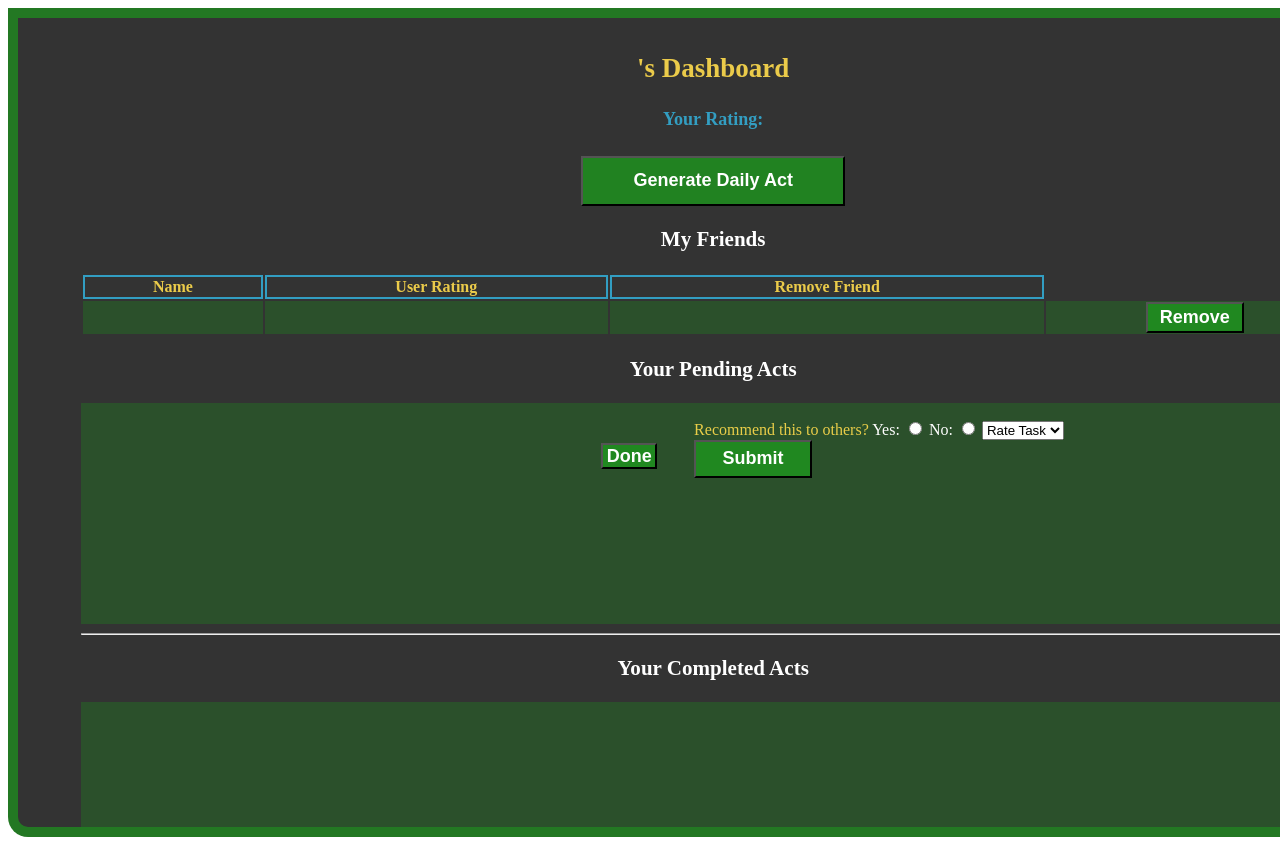
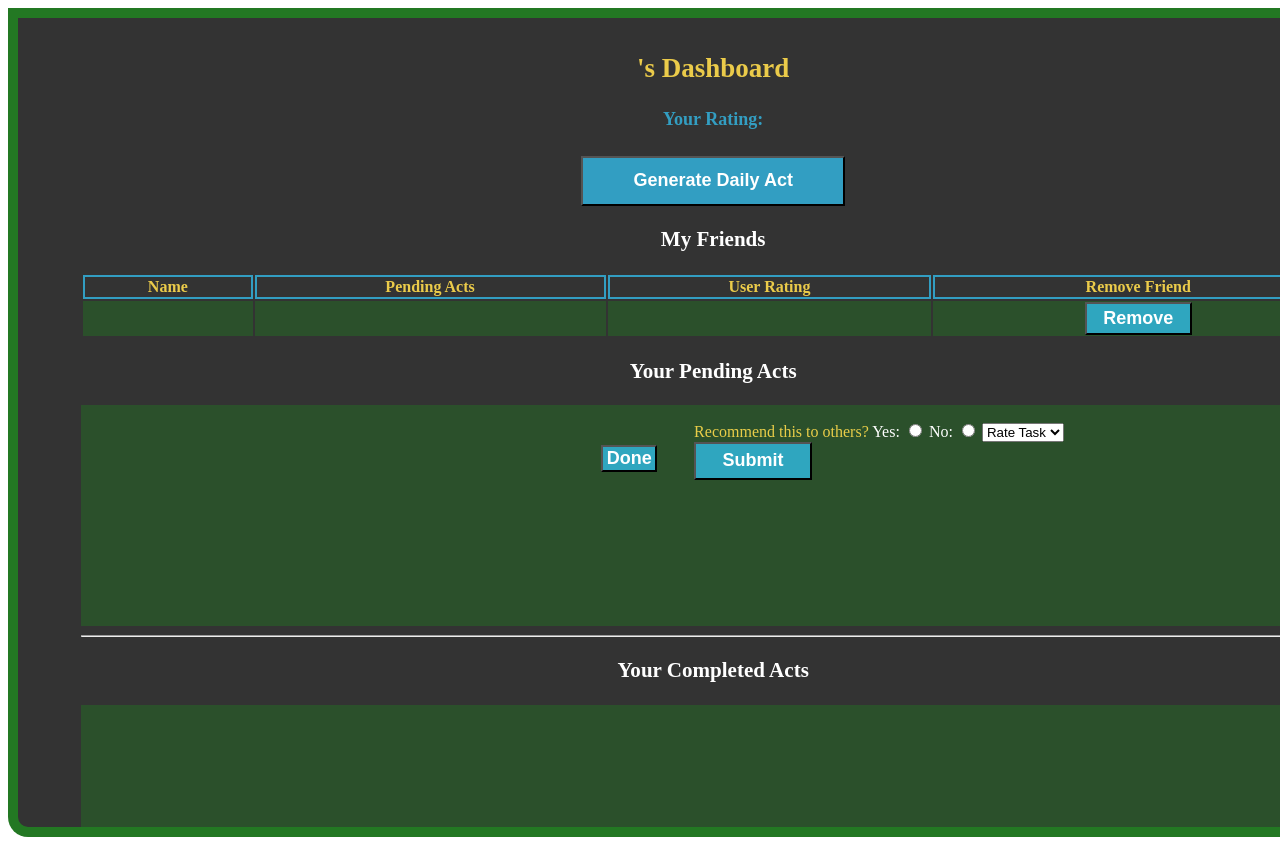
Before and after one commit to phil-krull/RAK, a website: page client/static/partials/userDashboard.html in a window 1280 px wide. Shown: the top 845 px of the page. Drawn offline with Linux system fonts and the light colour scheme; files that its build step writes are made by us from their sources.

Commit message:
More CSS

```diff
--- a/client/static/partials/userDashboard.html
+++ b/client/static/partials/userDashboard.html
@@ -17,6 +17,7 @@
       <!-- Search Your Friends: <input type="text" ng-model="yourfriendFilter"> -->
       <tr>
         <th>Name</th>
+        <th>Pending Acts</th>
         <th>User Rating</th>
         <th>Remove Friend</th>
       </tr>
@@ -25,7 +26,7 @@
         <td><span ng-bind="friend.pending"></span></td>
         <td><span ng-bind="friend.done"></span></td>
         <td><div class="btn-group-xs" role="group" aria-label="...">
-          <button type="button" class="btn btn-default" ng-click="frienddashboardCtrl.removeFriend(friend)">Remove</button>
+          <button type="button" class="btn btn-success" ng-click="frienddashboardCtrl.removeFriend(friend)">Remove</button>
           </div>
         </td>
       </tr>
--- a/client/static/stylesheets/userDash-styles.css
+++ b/client/static/stylesheets/userDash-styles.css
@@ -26,15 +26,16 @@
 }
 
 .userdashboardContainer button {
-  background: rgba(29,150,29,0.8);
+  background: rgba(51, 204, 255, 0.7);
   font-size: 18px;
   padding: 1% 4%;
   color: white;
   font-weight: bold;
 }
 
-button:hover {
-  background: rgba(51, 204, 255, 0.7);
+.userdashboardContainer button:hover {
+  color: rgba(51, 204, 255, 1);
+  background-color: white;
 }
 
 #newDak {
```
